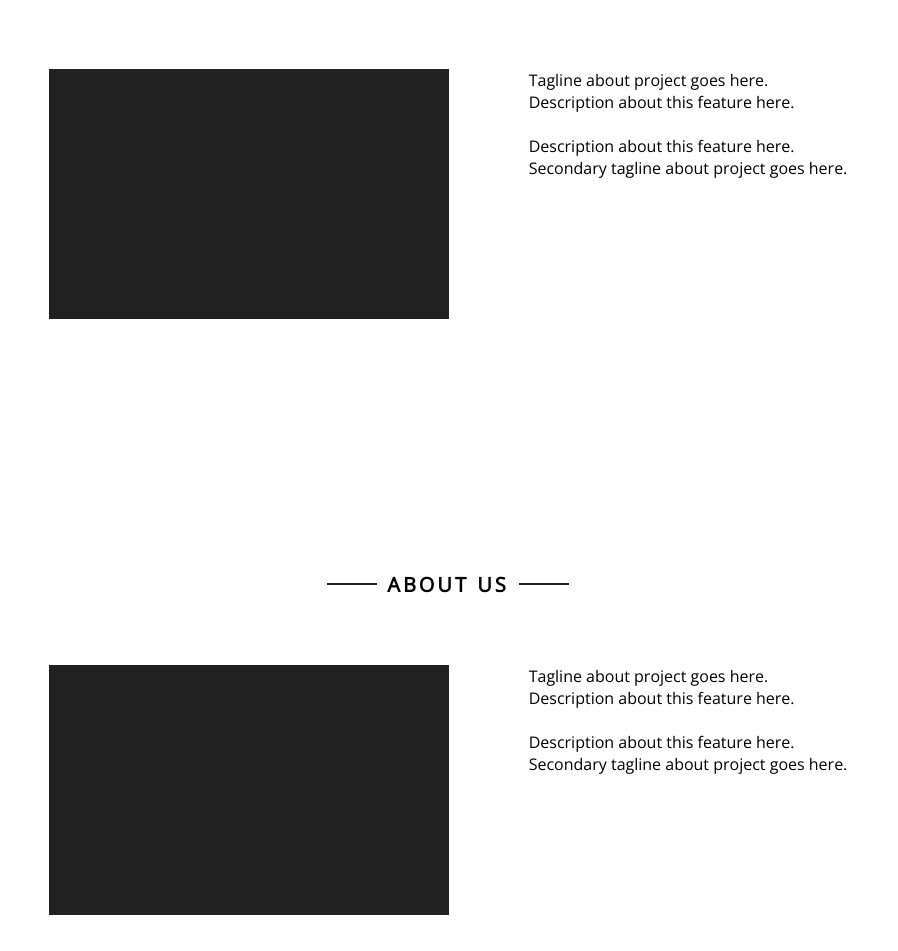
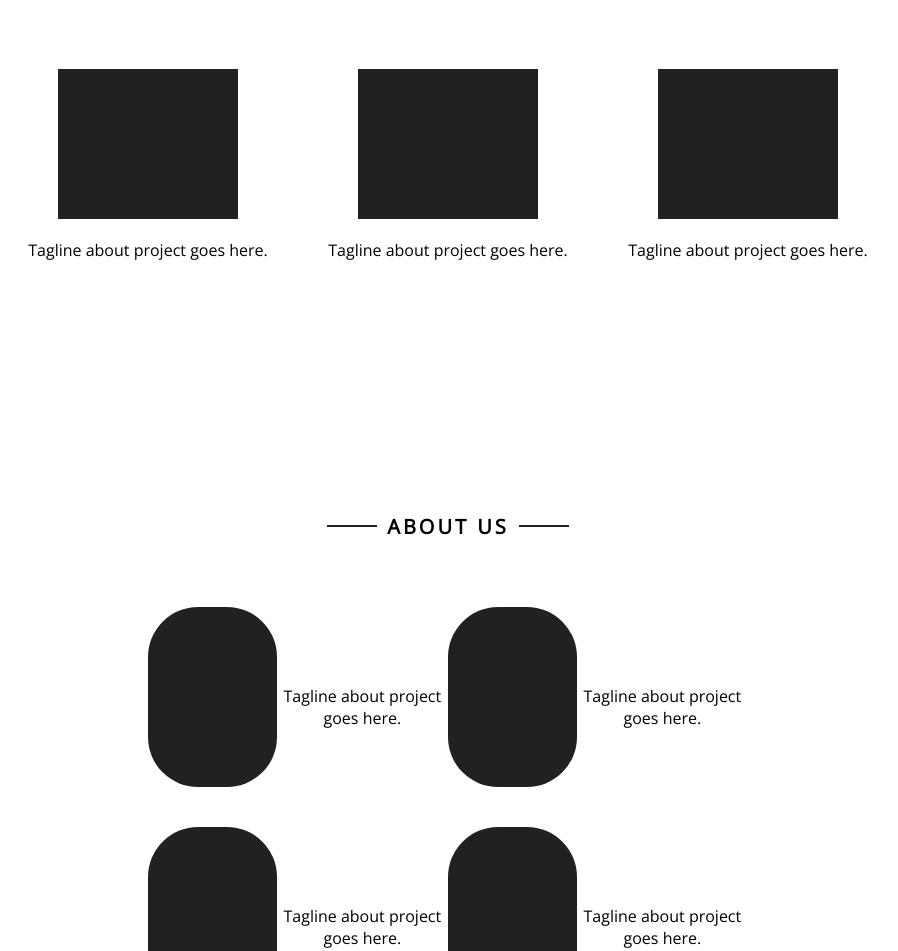
Before and after one commit to totum-tech/teemup-landing-page, a React app: page / in a window 1280 px wide. Shown: the part 1441-2392 px from the top of the page, without its empty margins (192-1090 px from the left). Built offline with nearby package versions, Linux system fonts and the light colour scheme.

Commit message:
Style about us section

```diff
--- a/src/LandingPage/LandingPage.jsx
+++ b/src/LandingPage/LandingPage.jsx
@@ -25,6 +25,43 @@ const mainContentRenderer = () => {
   )
 }
 
+const secondaryContentRenderer = () => {
+  return (
+    <div style={{display: 'flex', justifyContent: 'space-around', marginTop: '40px'}}>
+      <div style={{display: 'flex', justifyContent: 'space-between', alignItems: 'center'}}>
+
+        <div style={{display: 'flex', flexDirection: 'column', alignItems: 'center', width: '300px'}}>
+          <div style={{backgroundColor: '#212121', height: '150px', width: '180px'}}>&nbsp;</div>
+          <div style={{display: 'flex', flexDirection: 'column', alignItems: 'center', marginTop: '20px'}}>
+            <span>
+              Tagline about project goes here.
+            </span>
+          </div>
+        </div>
+
+        <div style={{display: 'flex', flexDirection: 'column', alignItems: 'center', width: '300px'}}>
+          <div style={{backgroundColor: '#212121', height: '150px', width: '180px'}}>&nbsp;</div>
+          <div style={{display: 'flex', flexDirection: 'column', alignItems: 'center', marginTop: '20px'}}>
+            <span>
+              Tagline about project goes here.
+            </span>
+          </div>
+        </div>
+
+      <div style={{display: 'flex', flexDirection: 'column', alignItems: 'center', width: '300px'}}>
+          <div style={{backgroundColor: '#212121', height: '150px', width: '180px'}}>&nbsp;</div>
+          <div style={{display: 'flex', flexDirection: 'column', alignItems: 'center', marginTop: '20px'}}>
+            <span>
+              Tagline about project goes here.
+            </span>
+          </div>
+        </div>
+
+      </div>
+    </div>
+  )
+}
+
 class LandingPage extends Component {
   render() {
     return (
@@ -47,51 +84,56 @@ class LandingPage extends Component {
         />
         <Section
           headerTitle={'SECONDARY FEATURES'}
-          contentRenderer={() => {
-            return (
-              <div style={{display: 'flex', justifyContent: 'space-around', marginTop: '40px'}}>
-                <div style={{backgroundColor: '#212121', height: '250px', width: '400px', marginRight: '80px'}}>&nbsp;</div>
-                <div style={{display: 'flex', flexDirection: 'column', alignItems: 'flex-start'}}>
-                  <span>
-                    Tagline about project goes here.
-                  </span>
-                  <span>
-                    Description about this feature here.
-                  </span>
-                  <br />
-                  <span>
-                    Description about this feature here.
-                  </span>
-                  <span>
-                    Secondary tagline about project goes here.
-                  </span>
-                </div>
-              </div>
-            )
-          }
-
-          }
+          contentRenderer={secondaryContentRenderer}
         />
         <Section
           headerTitle={'ABOUT US'}
           contentRenderer={() => {
             return (
+              <div style={{display: 'flex', flexDirection: 'column'}}>
               <div style={{display: 'flex', justifyContent: 'space-around', marginTop: '40px'}}>
-                <div style={{backgroundColor: '#212121', height: '250px', width: '400px', marginRight: '80px'}}>&nbsp;</div>
-                <div style={{display: 'flex', flexDirection: 'column', alignItems: 'flex-start'}}>
+                <div style={{display: 'flex', justifyContent: 'space-between', alignItems: 'center'}}>
+
+                  <div style={{display: 'flex', alignItems: 'center', width: '300px'}}>
+                    <div style={{backgroundColor: '#212121', height: '180px', width: '180px', borderRadius: '50px'}}>&nbsp;</div>
+                    <div style={{display: 'flex', flexDirection: 'column', alignItems: 'center', marginTop: '20px'}}>
                       <span>
                         Tagline about project goes here.
                       </span>
+                    </div>
+                  </div>
+
+                  <div style={{display: 'flex', alignItems: 'center', width: '300px'}}>
+                    <div style={{backgroundColor: '#212121', height: '180px', width: '180px', borderRadius: '50px'}}>&nbsp;</div>
+                    <div style={{display: 'flex', flexDirection: 'column', alignItems: 'center', marginTop: '20px'}}>
                       <span>
-                    Description about this feature here.
+                        Tagline about project goes here.
                       </span>
-                  <br />
+                    </div>
+                  </div>
+                </div>
+              </div>
+              <div style={{display: 'flex', justifyContent: 'space-around', marginTop: '40px'}}>
+                <div style={{display: 'flex', justifyContent: 'space-between', alignItems: 'center'}}>
+
+                  <div style={{display: 'flex', alignItems: 'center', width: '300px'}}>
+                    <div style={{backgroundColor: '#212121', height: '180px', width: '180px', borderRadius: '50px'}}>&nbsp;</div>
+                    <div style={{display: 'flex', flexDirection: 'column', alignItems: 'center', marginTop: '20px'}}>
                       <span>
-                    Description about this feature here.
+                        Tagline about project goes here.
                       </span>
+                    </div>
+                  </div>
+
+                  <div style={{display: 'flex', alignItems: 'center', width: '300px'}}>
+                    <div style={{backgroundColor: '#212121', height: '180px', width: '180px', borderRadius: '50px'}}>&nbsp;</div>
+                    <div style={{display: 'flex', flexDirection: 'column', alignItems: 'center', marginTop: '20px'}}>
                       <span>
-                    Secondary tagline about project goes here.
+                        Tagline about project goes here.
                       </span>
+                    </div>
+                  </div>
+                </div>
               </div>
               </div>
             )
```
Lines whose indentation alone changed are shown as unchanged.
